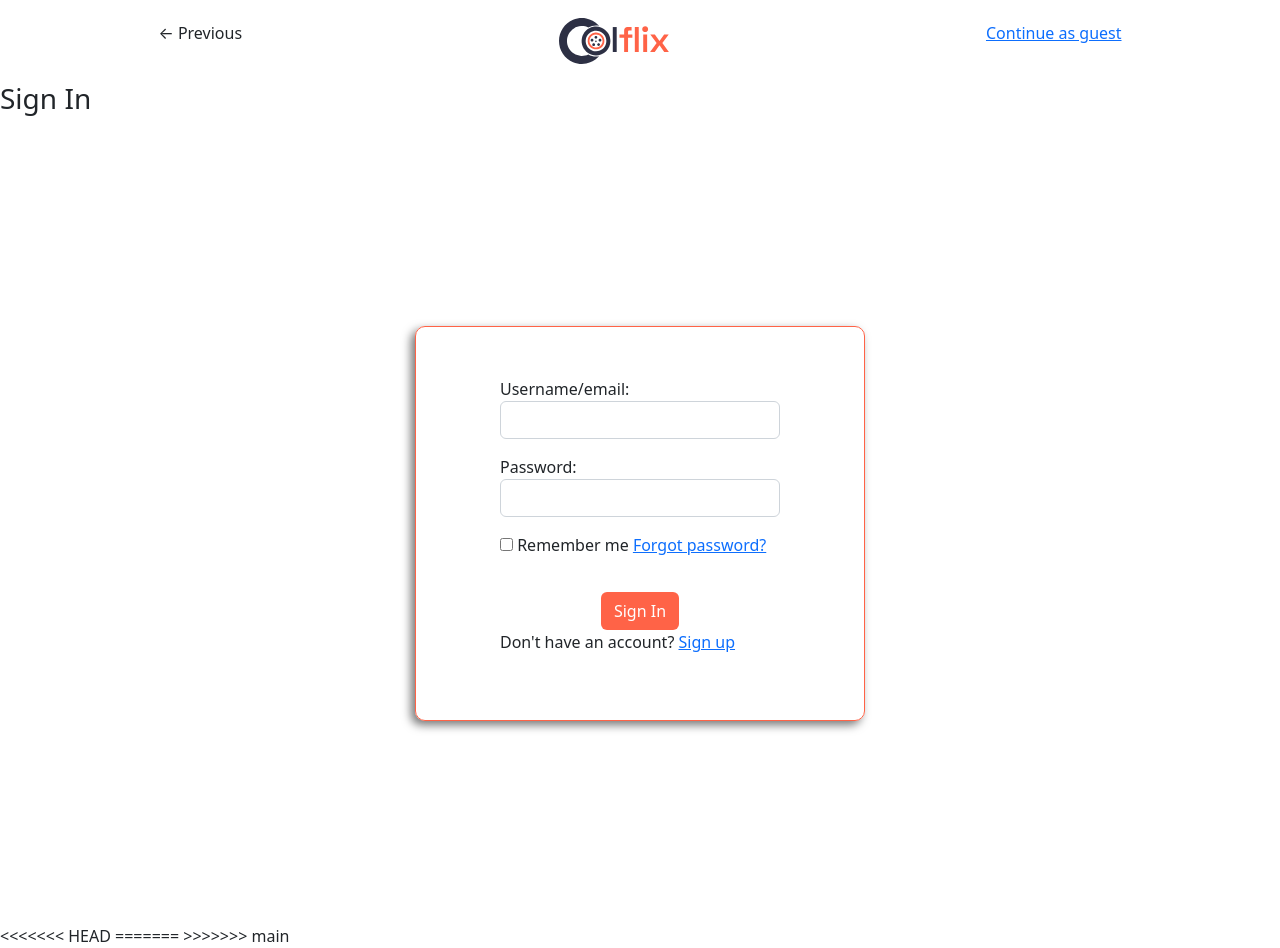
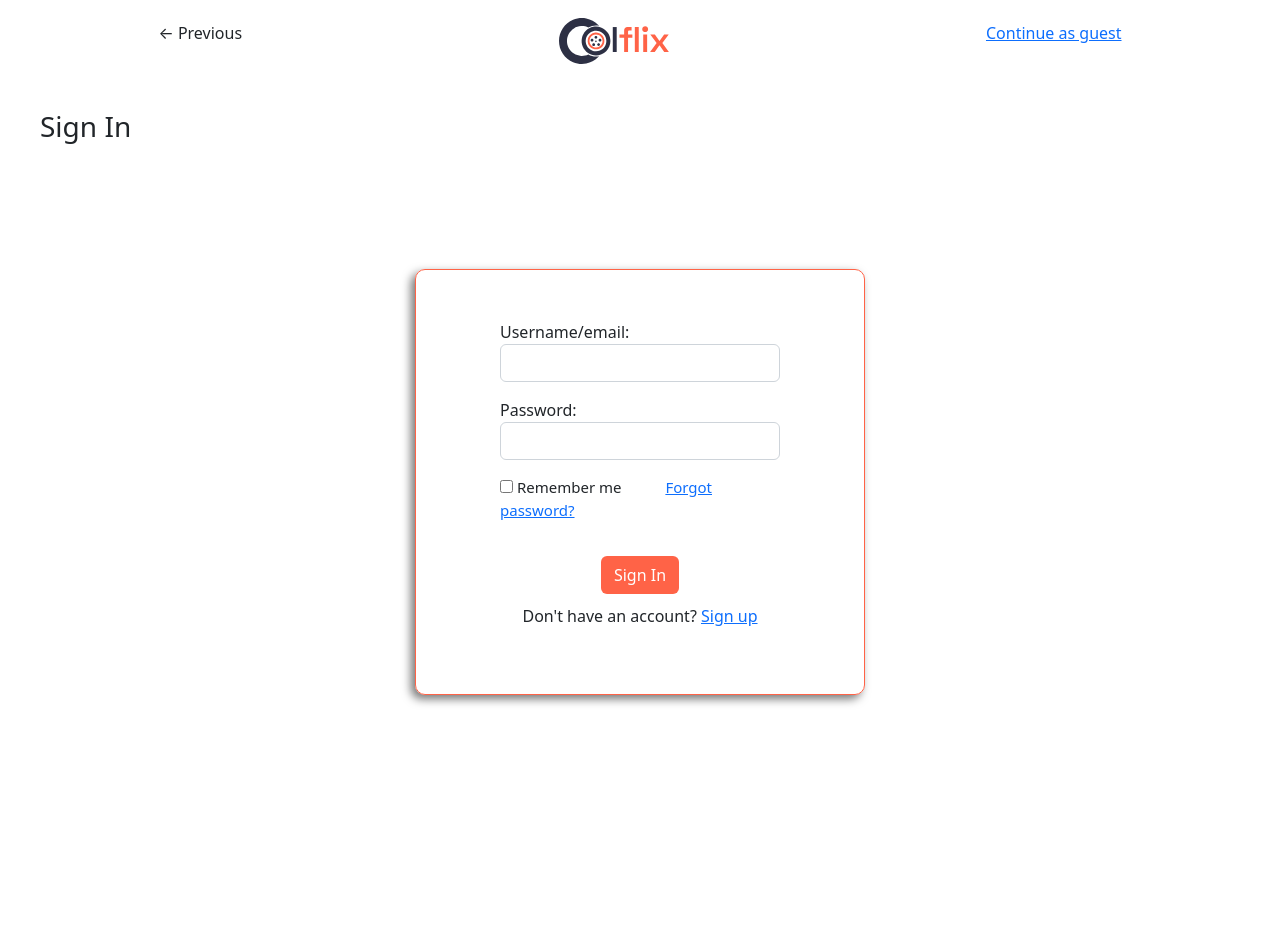
Before and after one commit to zuri-training/colflix_team117, a Django app: page /accounts/sign-in in a window 1280 px wide. After the commit the page ends 705 px from the top, so only its background shows below. Run offline with Django 4.2, Linux system fonts and the light colour scheme.

Commit message:
solved merge conflict

```diff
--- a/colflix_team117/templates/login.html
+++ b/colflix_team117/templates/login.html
@@ -31,11 +31,7 @@
         color: #fff;
       }
 
-<<<<<<< HEAD
       .q-text {
-=======
-      <<<<<<< HEAD </form > ======= .q-text {
->>>>>>> main
         padding-top: 10px;
         text-align: center;
       }
@@ -180,7 +176,3 @@
     ></script>
   </body>
 </html>
-<<<<<<< HEAD
-
-=======
->>>>>>> main
```
